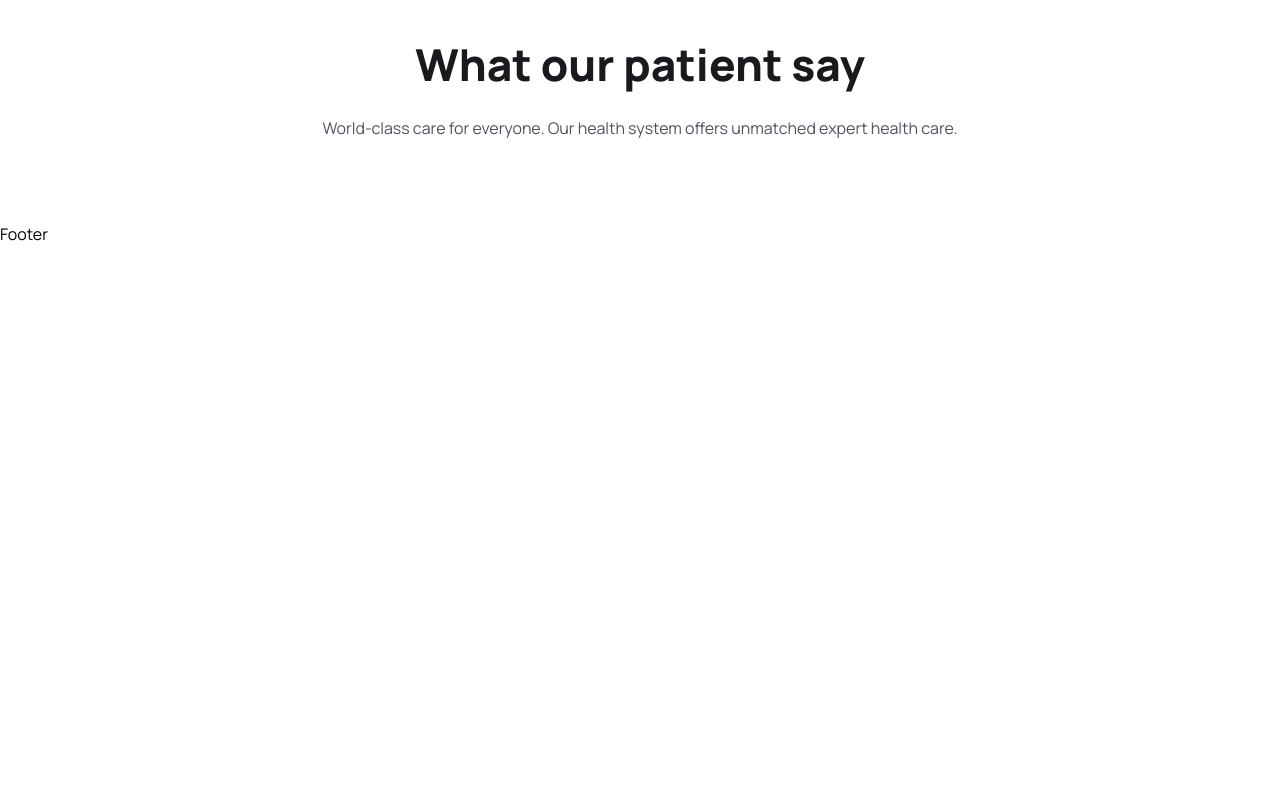
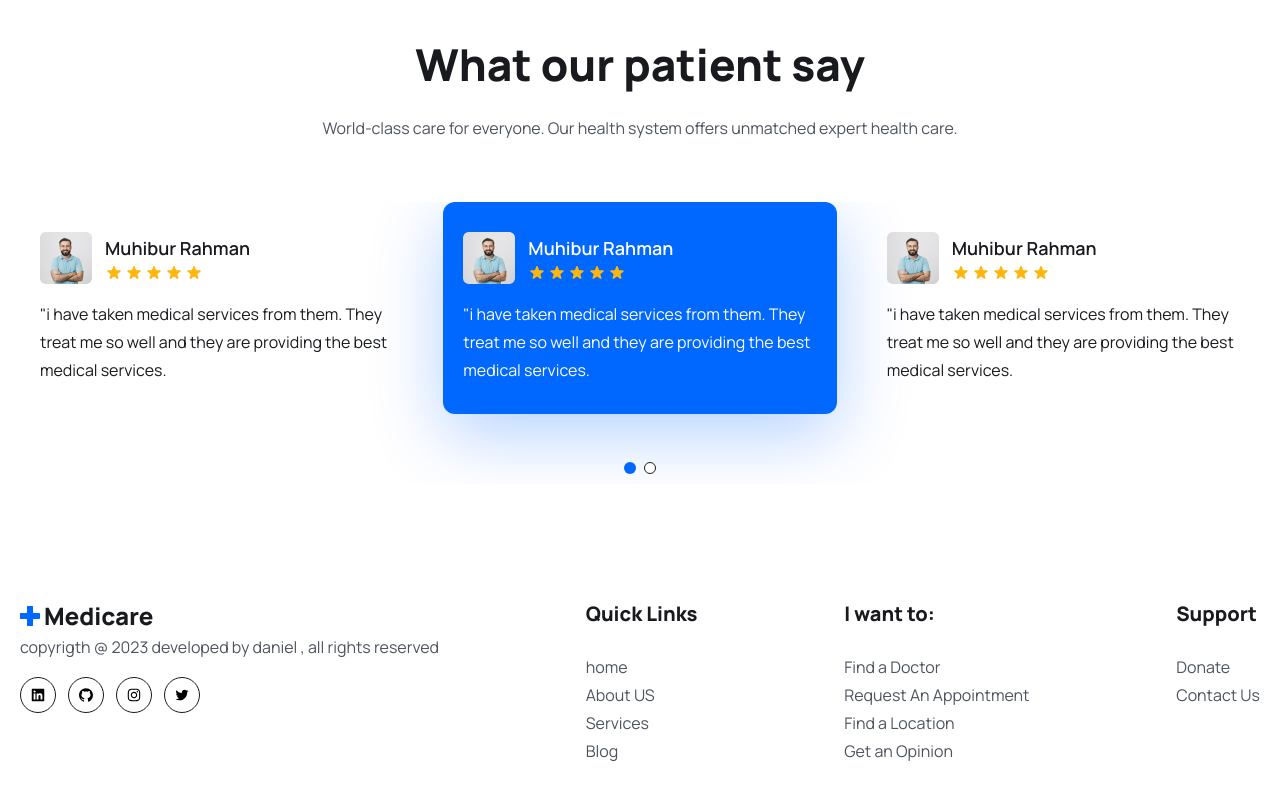
Before and after one commit to Vader4k/Hospital-app, a React (Vite) app in the folder frontend/hospital/: page / in a window 1280 px wide. Shown: the part 5594-6394 px from the top of the page. Before the commit the page ends 5840 px from the top, so only its background shows below. Built offline with nearby package versions, Linux system fonts and the light colour scheme.

Commit message:
omo make i breathe

```diff
--- a/frontend/hospital/src/components/Footer/Footer.jsx
+++ b/frontend/hospital/src/components/Footer/Footer.jsx
@@ -1,8 +1,121 @@
 import React from 'react'
+import {Link} from 'react-router-dom'
+import logo from '../../assets/images/logo.png'
+import {AiFillLinkedin, AiFillGithub, AiOutlineTwitter, AiOutlineInstagram} from 'react-icons/ai'
 
+const socialLinks =[
+  {
+    path: 'https://linkedin.com/',
+    icon: <AiFillLinkedin className='group-hover:text-white w-4 h-5'/>
+  },
+  {
+    path: 'https://github.com/',
+    icon: <AiFillGithub className='group-hover:text-white w-4 h-5'/>
+  },
+  {
+    path: 'https://instagram.com/',
+    icon: <AiOutlineInstagram className='group-hover:text-white w-4 h-5'/>
+  },
+  {
+    path: 'https://twitter.com/',
+    icon: <AiOutlineTwitter className='group-hover:text-white w-4 h-5'/>
+  },
+]
+
+const quickLinks01 = [
+  {
+    path: '/home/',
+    display: "home",
+  },
+  {
+    path: '/',
+    display: 'About US',
+
+  },
+  {
+    path: '/services',
+    display: 'Services',
+
+  },
+  {
+    path: '/',
+    display: 'Blog',
+
+  },
+]
+
+
+const quickLinks02 = [
+  {
+    path: '/find-a-doctor',
+    display : "Find a Doctor",
+  },
+  {
+    path: '/',
+    display : "Request An Appointment",
+  },
+  {
+    path: '/',
+    display : "Find a Location",
+  },
+  {
+    path: '/',
+    display : "Get an Opinion",
+  },
+]
+
+const quickLinks03 = [
+  {
+    path: '/',
+    display : "Donate",
+  },
+  {
+    path: '/',
+    display : "Contact Us",
+  },
+]
 const Footer = () => {
+  const year = new Date().getFullYear()
   return (
-    <div>Footer</div>
+    <footer className='pb-16 pt-10'>
+      <div className='container'>
+        <div className='flex justify-between flex-col md:flex-row flex-wrap gap-[30px]'>
+          <div>
+            <img src={logo} alt='logo'/>
+            <p className='text-[16px] leading-7 font-[400] text-textcol'>copyrigth @ {year} developed by daniel , all rights reserved
+            </p>
+
+            <div className='flex items-center gap-3 mt-4'>
+              {socialLinks.map((link, index)=><Link className='w-9 h-9 border border-solid border-[#181a1e] rounded-full flex items-center justify-center group hover:bg-primary hover:border-none' to={link.path} key={index}>{link.icon}</Link>)}
+            </div>
+          </div>
+
+          <div>
+            <h2 className='text-[20px] leading-[30px] font-[700] mb-6 text-headingBg'> Quick Links</h2>
+
+            <ul>
+              {quickLinks01.map((item, index)=><li key={index}><Link className='text-[16px] leading-7 font-[40] text-textcol' to={item.path}>{item.display} </Link></li>)}
+            </ul>
+          </div>
+
+          <div>
+            <h2 className='text-[20px] leading-[30px] font-[700] mb-6 text-headingBg'> I want to:</h2>
+
+            <ul>
+              {quickLinks02.map((item, index)=><li key={index}><Link className='text-[16px] leading-7 font-[40] text-textcol' to={item.path}>{item.display} </Link></li>)}
+            </ul>
+          </div>
+
+          <div>
+            <h2 className='text-[20px] leading-[30px] font-[700] mb-6 text-headingBg'> Support</h2>
+
+            <ul>
+              {quickLinks03.map((item, index)=><li key={index}><Link className='text-[16px] leading-7 font-[40] text-textcol' to={item.path}>{item.display} </Link></li>)}
+            </ul>
+          </div>
+        </div>
+      </div>
+    </footer>
   )
 }
 
--- /dev/null
+++ b/frontend/hospital/src/components/testimonials/Testtimonial.jsx
@@ -0,0 +1,110 @@
+import React from 'react';
+import { Swiper, SwiperSlide } from 'swiper/react';
+import { Pagination } from 'swiper/modules';
+import 'swiper/css';
+import 'swiper/css/pagination'
+import patientAvater from '../../assets/images/patient-avatar.png';
+import { HiStar } from 'react-icons/hi';
+
+const Testtimonial = () => {
+
+  return (
+    <div className='mt-[30px] lg:mt-[55px]'>
+      <Swiper
+        modules={[Pagination]}
+        spaceBetween={30}
+        slidesPerView={1}
+        pagination={{ clickable: true }}
+        breakpoints={{
+          640: {
+            slidesPerView: 1,
+            spaceBetween: 0,
+          },
+          768: {
+            slidesPerView: 2,
+            spaceBetween: 20,
+          },
+          1024: {
+            slidesPerView: 3,
+            spaceBetween: 30,
+          },
+        }}
+      >
+        <SwiperSlide>
+          <div className='py-[30px] px-5 rounded-3'>
+            <div className='flex items-center gap-[13px]'>
+              <img src={patientAvater} alt='patient avatar' />
+              <div className='text-[18px] leading-[30px] font-semibold text-headingBg'>
+                <h4>Muhibur Rahman</h4>
+                <div className='flex items-center gap-[2px]'>
+                    <HiStar className='text-yellow w-[18px] h-5'/>
+                    <HiStar className='text-yellow w-[18px] h-5'/>
+                    <HiStar className='text-yellow w-[18px] h-5'/>
+                    <HiStar className='text-yellow w-[18px] h-5'/>
+                    <HiStar className='text-yellow w-[18px] h-5'/>
+                </div>
+              </div>
+            </div>
+            <p className='text-[16px] leading-7 mt-4 text-headingBg font-[400]'>"i have taken medical services from them. They treat me so well and they are providing the best medical services.</p>
+          </div>
+        </SwiperSlide>
+        <SwiperSlide>
+          <div className='py-[30px] px-5 rounded-3'>
+            <div className='flex items-center gap-[13px]'>
+              <img src={patientAvater} alt='patient avatar' />
+              <div className='text-[18px] leading-[30px] font-semibold text-headingBg'>
+                <h4>Muhibur Rahman</h4>
+                <div className='flex items-center gap-[2px]'>
+                    <HiStar className='text-yellow w-[18px] h-5'/>
+                    <HiStar className='text-yellow w-[18px] h-5'/>
+                    <HiStar className='text-yellow w-[18px] h-5'/>
+                    <HiStar className='text-yellow w-[18px] h-5'/>
+                    <HiStar className='text-yellow w-[18px] h-5'/>
+                </div>
+              </div>
+            </div>
+            <p className='text-[16px] leading-7 mt-4 text-headingBg font-[400]'>"i have taken medical services from them. They treat me so well and they are providing the best medical services.</p>
+          </div>
+        </SwiperSlide>
+        <SwiperSlide>
+          <div className='py-[30px] px-5 rounded-3'>
+            <div className='flex items-center gap-[13px]'>
+              <img src={patientAvater} alt='patient avatar' />
+              <div className='text-[18px] leading-[30px] font-semibold text-headingBg'>
+                <h4>Muhibur Rahman</h4>
+                <div className='flex items-center gap-[2px]'>
+                    <HiStar className='text-yellow w-[18px] h-5'/>
+                    <HiStar className='text-yellow w-[18px] h-5'/>
+                    <HiStar className='text-yellow w-[18px] h-5'/>
+                    <HiStar className='text-yellow w-[18px] h-5'/>
+                    <HiStar className='text-yellow w-[18px] h-5'/>
+                </div>
+              </div>
+            </div>
+            <p className='text-[16px] leading-7 mt-4 text-headingBg font-[400]'>"i have taken medical services from them. They treat me so well and they are providing the best medical services.</p>
+          </div>
+        </SwiperSlide>
+        <SwiperSlide>
+          <div className='py-[30px] px-5 rounded-3'>
+            <div className='flex items-center gap-[13px]'>
+              <img src={patientAvater} alt='patient avatar' />
+              <div className='text-[18px] leading-[30px] font-semibold text-headingBg'>
+                <h4>Muhibur Rahman</h4>
+                <div className='flex items-center gap-[2px]'>
+                    <HiStar className='text-yellow w-[18px] h-5'/>
+                    <HiStar className='text-yellow w-[18px] h-5'/>
+                    <HiStar className='text-yellow w-[18px] h-5'/>
+                    <HiStar className='text-yellow w-[18px] h-5'/>
+                    <HiStar className='text-yellow w-[18px] h-5'/>
+                </div>
+              </div>
+            </div>
+            <p className='text-[16px] leading-7 mt-4 text-headingBg font-[400]'>"i have taken medical services from them. They treat me so well and they are providing the best medical services.</p>
+          </div>
+        </SwiperSlide>
+      </Swiper>
+    </div>
+  )
+}
+
+export default Testtimonial
--- a/frontend/hospital/src/index.css
+++ b/frontend/hospital/src/index.css
@@ -2,6 +2,8 @@
 @tailwind base;
 @tailwind components;
 @tailwind utilities;
+
+
 
 body{
     font-family: 'Manrope', sans-serif;
@@ -86,3 +88,34 @@ body{
         display: block;
     }
 }
+
+.swiper-pagination-bullet{
+    width: 12px !important;
+    height: 12px !important;
+    border: 1px solid #181a1e;
+    opacity: 100% !important;
+    background: #fff;
+}
+.swiper-pagination-bullet-active{
+    background:#0067FF ;
+    border: none;
+}
+
+.swiper{
+    padding-bottom: 70px !important;
+}
+
+.swiper-slide.swiper-slide-next{
+    background:#0067FF ;
+    border-radius: 12px;
+    box-shadow: 0px 20px 70px rgba(0, 103, 255, 0.3) !important;
+}
+
+.swiper-slide.swiper-slide-next h4,
+.swiper-slide.swiper-slide-next p {
+    color: #fff !important;
+}
+
+.swiper-pagination{
+    top: 90% !important;
+}
--- a/frontend/hospital/src/pages/Home.jsx
+++ b/frontend/hospital/src/pages/Home.jsx
@@ -15,6 +15,7 @@ import About from '../components/about/About'
 import ServiceList from '../components/services/ServiceList'
 import DoctorsList from '../components/doctors/DoctorsList'
 import FaqList from '../components/Faq/FaqList'
+import Testtimonial from '../components/testimonials/Testtimonial'
 
 const Home = () => {
   return (
@@ -243,6 +244,7 @@ const Home = () => {
                 <h2 className='heading text-center'>What our patient say</h2>
                 <p className='text_para text-center'>World-class care for everyone. Our health system offers unmatched expert health care. </p>
             </div>
+            <Testtimonial/>
            </div>
         </section>
     </>
```
